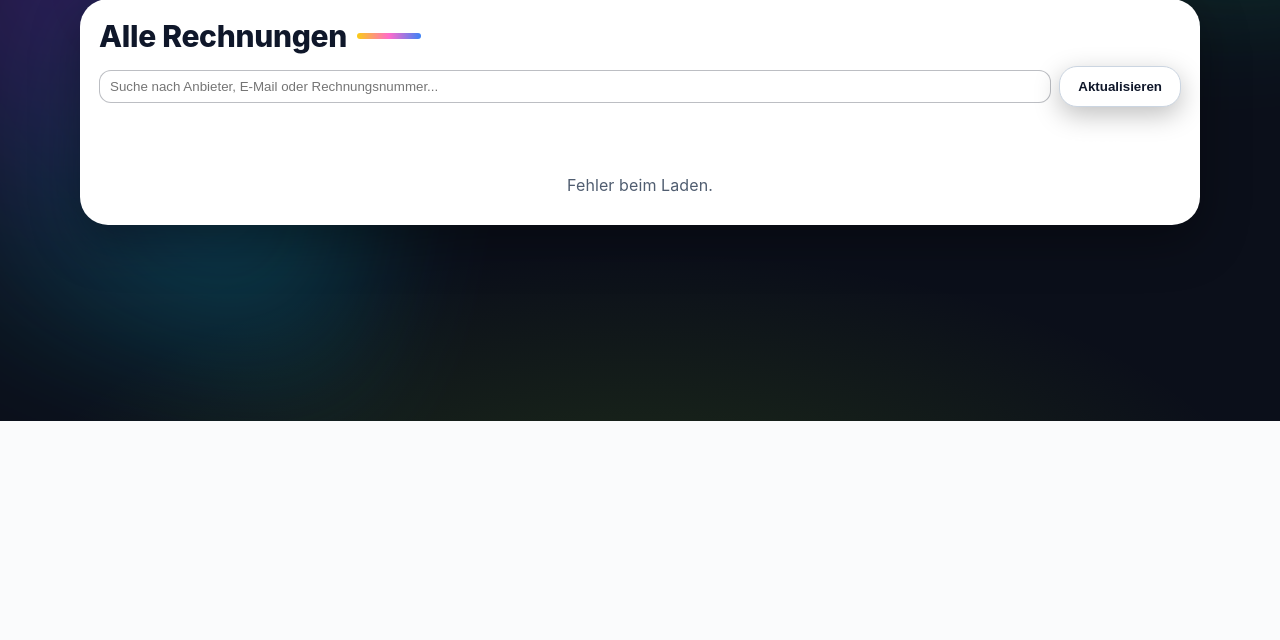
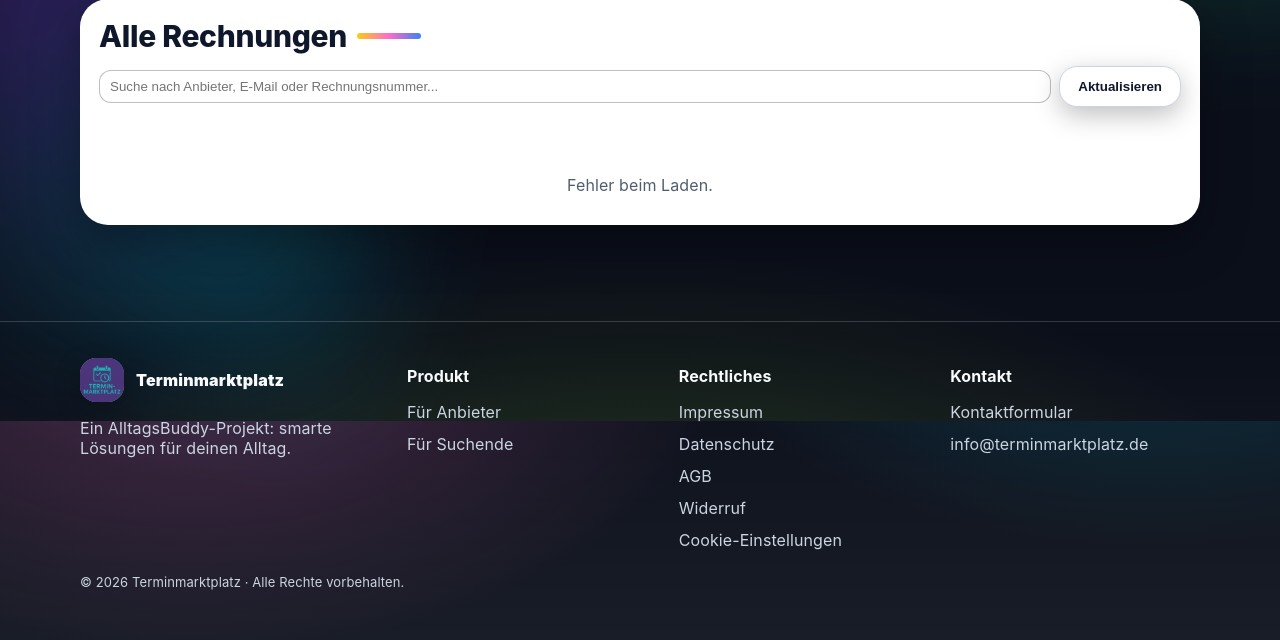
Before and after one commit to AlltagsBuddy/Terminmarktplatz.de, a Flask app: template templates/admin-rechnungen.html in a window 1280 px wide. Shown: the part 379-1019 px from the top of the page. Before the commit the page ends 800 px from the top, so only its background shows below. Run offline with Flask 3, Linux system fonts and the light colour scheme; the template is opened without the code that fills it, so the values that code supplies are empty; parts of the project's set-up code (start-up, migrations or seed data) failed here and were passed over; some libraries are stand-ins or nearby versions.

Commit message:
Links erstellt

```diff
--- a/anbieter-portal.html
+++ b/anbieter-portal.html
@@ -387,7 +387,7 @@
           <button type="button" class="item auth-in" data-action="logout" role="menuitem">Abmelden</button>
           <a href="anbieter-portal.html" class="item auth-in" role="menuitem">Profil</a>
           <a href="anbieter-portal.html#step-3" class="item auth-in" role="menuitem">Slot anlegen</a>
-          <a href="admin-rechnungen.html" class="item auth-in admin-only" role="menuitem" id="admin-invoices-link" style="display:none;">Rechnungen (Admin)</a>
+          <a href="https://api.terminmarktplatz.de/admin-rechnungen.html" class="item auth-in admin-only" role="menuitem" id="admin-invoices-link" style="display:none;">Rechnungen (Admin)</a>
           <button class="item danger auth-in" data-action="delete" role="menuitem">Konto löschen</button>
 
           <a href="kontakt.html" class="item" role="menuitem">Kontakt</a>
--- a/templates/admin-rechnungen.html
+++ b/templates/admin-rechnungen.html
@@ -75,7 +75,7 @@
     <div class="container nav"
          role="navigation"
          aria-label="Hauptnavigation">
-      <a class="brand" href="index.html" aria-label="Startseite">
+      <a class="brand" href="https://terminmarktplatz.de/" aria-label="Startseite">
         <div class="brand-logo" aria-hidden="true">
           <img src="/static/terminmarktplatz-logo.png"
                alt="Terminmarktplatz Logo"
@@ -90,16 +90,16 @@
         </button>
         <div id="userMenu" class="menu" role="menu" hidden>
           <button type="button" class="item auth-in" data-action="logout" role="menuitem">Abmelden</button>
-          <a href="anbieter-portal.html" class="item auth-in" role="menuitem">Anbieter-Portal</a>
-          <a href="admin-rechnungen.html" class="item auth-in" role="menuitem">Rechnungen (Admin)</a>
-          <a href="kontakt.html" class="item" role="menuitem">Kontakt</a>
+          <a href="https://terminmarktplatz.de/anbieter-portal.html" class="item auth-in" role="menuitem">Anbieter-Portal</a>
+          <a href="https://api.terminmarktplatz.de/admin-rechnungen.html" class="item auth-in" role="menuitem">Rechnungen (Admin)</a>
+          <a href="https://terminmarktplatz.de/kontakt.html" class="item" role="menuitem">Kontakt</a>
         </div>
       </div>
 
       <nav class="nav-links">
-        <a href="anbieter.html">Für Anbieter</a>
-        <a href="suchende.html">Für Suchende</a>
-        <a href="preise.html">Preise</a>
+        <a href="https://terminmarktplatz.de/anbieter.html">Für Anbieter</a>
+        <a href="https://terminmarktplatz.de/suchende.html">Für Suchende</a>
+        <a href="https://terminmarktplatz.de/preise.html">Preise</a>
       </nav>
     </div>
   </header>
@@ -409,5 +409,43 @@
       });
     })();
   </script>
+
+  <footer>
+    <div class="container foot-grid">
+      <div>
+        <div class="brand" style="margin-bottom:10px">
+          <div class="brand-logo" aria-hidden="true">
+            <img src="/static/terminmarktplatz-logo.png" alt="Terminmarktplatz Logo klein">
+          </div>
+          <div class="brand-title">Terminmarktplatz</div>
+        </div>
+        <p class="muted">Ein AlltagsBuddy-Projekt: smarte Lösungen für deinen Alltag.</p>
+      </div>
+      <div class="foot-col">
+        <h4>Produkt</h4>
+        <a class="foot-link" href="https://terminmarktplatz.de/anbieter.html">Für Anbieter</a>
+        <a class="foot-link" href="https://terminmarktplatz.de/suchende.html">Für Suchende</a>
+      </div>
+      <div class="foot-col">
+        <h4>Rechtliches</h4>
+        <a class="foot-link" href="https://terminmarktplatz.de/impressum.html">Impressum</a>
+        <a class="foot-link" href="https://terminmarktplatz.de/datenschutz.html">Datenschutz</a>
+        <a class="foot-link" href="https://terminmarktplatz.de/agb.html">AGB</a>
+        <a class="foot-link" href="https://terminmarktplatz.de/widerruf.html">Widerruf</a>
+        <a class="foot-link" href="https://terminmarktplatz.de/cookie-einstellungen.html">Cookie-Einstellungen</a>
+      </div>
+      <div class="foot-col">
+        <h4>Kontakt</h4>
+        <a class="foot-link" href="https://terminmarktplatz.de/kontakt.html">Kontaktformular</a>
+        <a class="foot-link" href="mailto:info@terminmarktplatz.de">info@terminmarktplatz.de</a>
+      </div>
+    </div>
+    <div class="container copyright">© <span id="y"></span> Terminmarktplatz · Alle Rechte vorbehalten.</div>
+  </footer>
+
+  <script>
+    // Jahr im Footer
+    document.getElementById('y').textContent = new Date().getFullYear();
+  </script>
 </body>
 </html>
```
